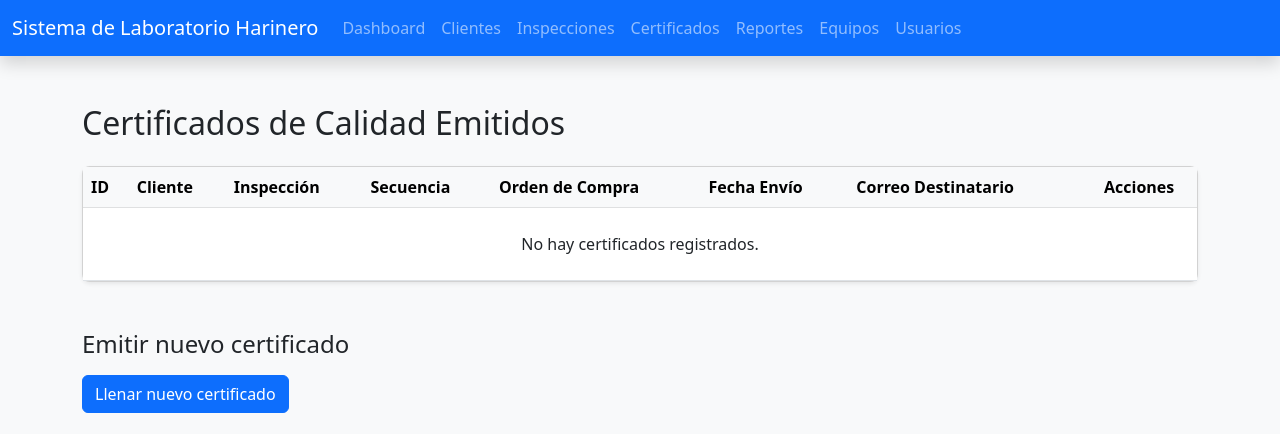
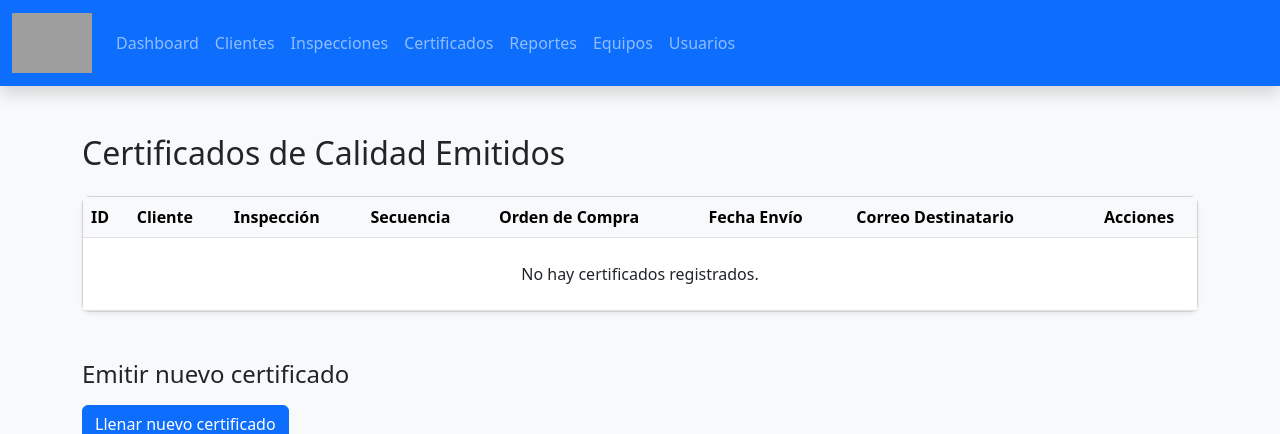
Before and after one commit to nbarsou/harinas_elizondo, a Flask app: page /certification in a window 1280 px wide. Shown: the top 434 px of the page. Run offline with Flask 3, Linux system fonts and the light colour scheme; data that the repository does not hold is empty; grey boxes are pictures that could not be loaded.

Commit message:
feat: added logo to base.html

```diff
--- a/templates/base.html
+++ b/templates/base.html
@@ -23,7 +23,7 @@
 <body>
     <nav class="navbar navbar-expand-lg navbar-dark bg-primary shadow">
         <div class="container-fluid">
-            <a class="navbar-brand" href="/dashboard">Sistema de Laboratorio Harinero</a>
+            <a class="navbar-brand" href="/dashboard"><img src="https://static.wixstatic.com/media/425473_52c5015f104e499b95fb914e566e1525~mv2.png/v1/fill/w_372,h_157,al_c,q_85,usm_0.66_1.00_0.01,enc_avif,quality_auto/Logo%20vertical%20blanco.png" height="60"/></a>
             <button class="navbar-toggler" type="button" data-bs-toggle="collapse" data-bs-target="#navMenu">
                 <span class="navbar-toggler-icon"></span>
             </button>
```
